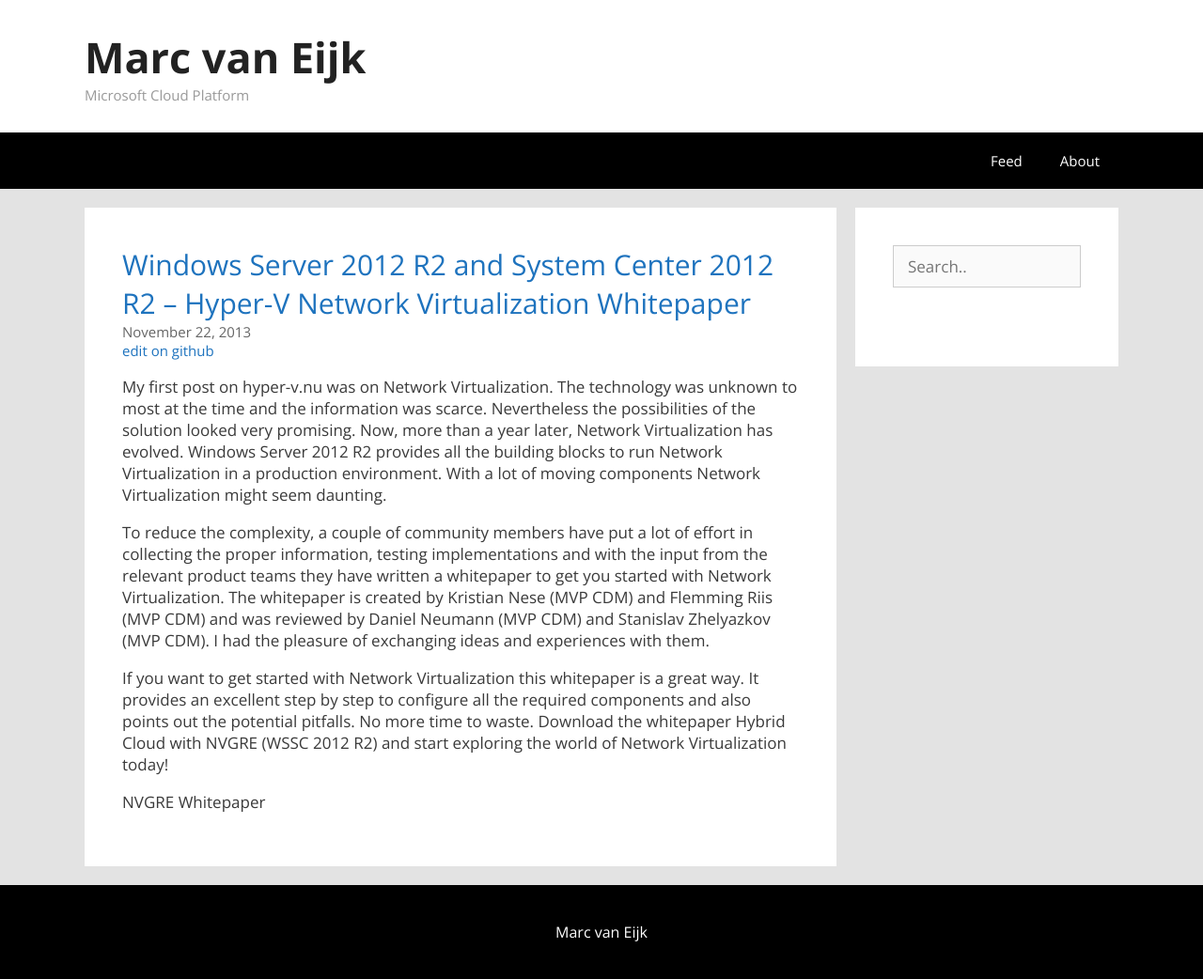
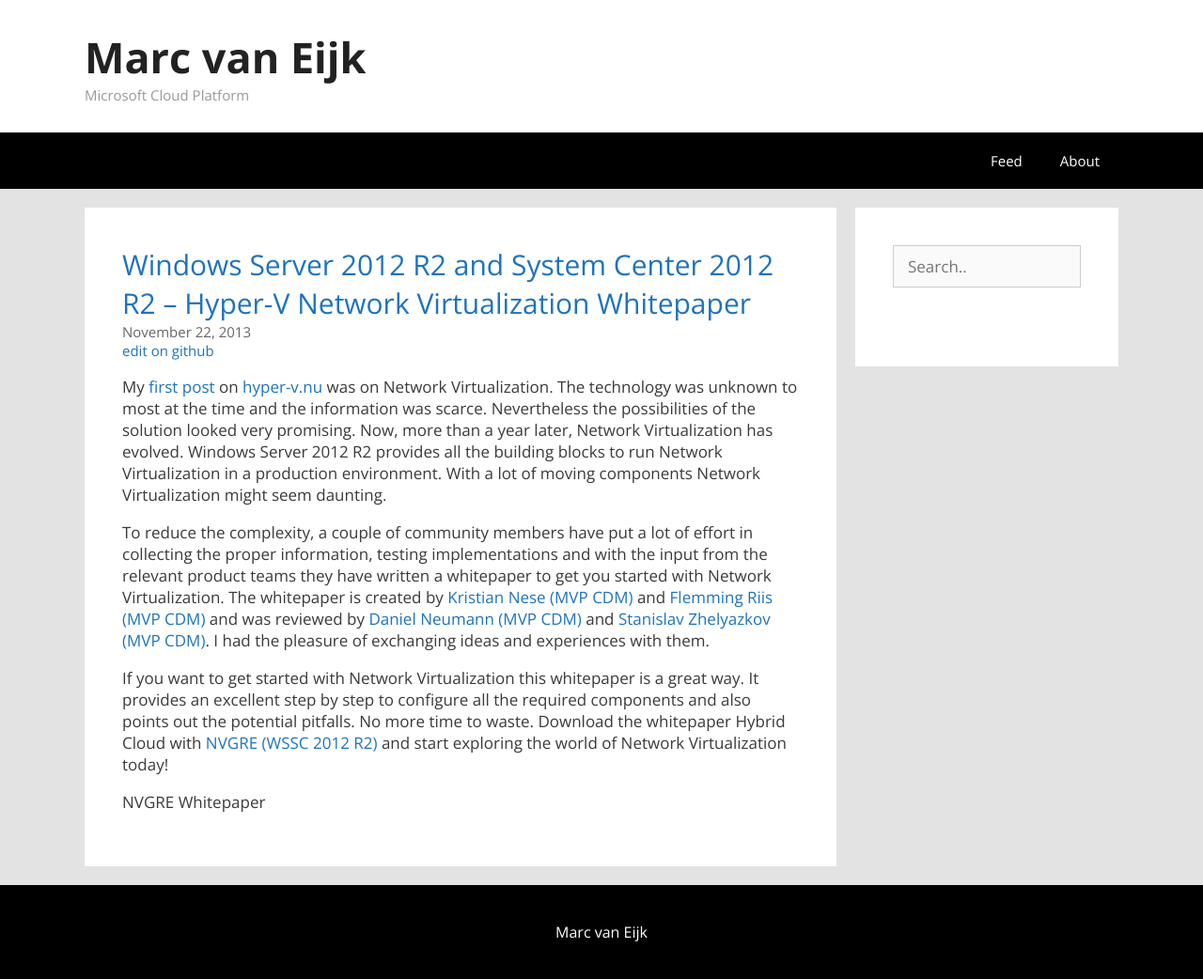
Before and after one commit to marcvaneijk/marcvaneijk.old, a Jekyll site: the page built from _posts/2013-11-22-whitepapernvgre.md, in a window 1280 px wide. Shown: the whole page at 94% size. Built offline with Jekyll 4.4.1, drawn with Linux system fonts in a browser that asks for light colours; nearby versions of some CDN libraries; part of the change alters nothing that is shown.

```diff
--- a/_posts/2013-11-22-whitepapernvgre.md
+++ b/_posts/2013-11-22-whitepapernvgre.md
@@ -5,10 +5,10 @@ author: Marc van Eijk
 title: Windows Server 2012 R2 and System Center 2012 R2 – Hyper-V Network Virtualization Whitepaper
 tags:
 ---
-My first post on hyper-v.nu was on Network Virtualization. The technology was unknown to most at the time and the information was scarce. Nevertheless the possibilities of the solution looked very promising. Now, more than a year later, Network Virtualization has evolved. Windows Server 2012 R2 provides all the building blocks to run Network Virtualization in a production environment. With a lot of moving components Network Virtualization might seem daunting.
+My [first post](/2012/08/24/hnv) on [hyper-v.nu](http://www.hyper-v.nu/) was on Network Virtualization. The technology was unknown to most at the time and the information was scarce. Nevertheless the possibilities of the solution looked very promising. Now, more than a year later, Network Virtualization has evolved. Windows Server 2012 R2 provides all the building blocks to run Network Virtualization in a production environment. With a lot of moving components Network Virtualization might seem daunting.
 
-To reduce the complexity, a couple of community members have put a lot of effort in collecting the proper information, testing implementations and with the input from the relevant product teams they have written a whitepaper to get you started with Network Virtualization. The whitepaper is created by Kristian Nese (MVP CDM) and Flemming Riis (MVP CDM) and was reviewed by Daniel Neumann (MVP CDM) and Stanislav Zhelyazkov (MVP CDM). I had the pleasure of exchanging ideas and experiences with them.
+To reduce the complexity, a couple of community members have put a lot of effort in collecting the proper information, testing implementations and with the input from the relevant product teams they have written a whitepaper to get you started with Network Virtualization. The whitepaper is created by [Kristian Nese (MVP CDM)](http://twitter.com/KristianNese) and [Flemming Riis (MVP CDM)](http://twitter.com/FlemmingRiis) and was reviewed by [Daniel Neumann (MVP CDM)](http://twitter.com/neumanndaniel) and [Stanislav Zhelyazkov (MVP CDM)](http://twitter.com/StanZhelyazkov). I had the pleasure of exchanging ideas and experiences with them.
 
-If you want to get started with Network Virtualization this whitepaper is a great way. It provides an excellent step by step to configure all the required components and also points out the potential pitfalls. No more time to waste. Download the whitepaper Hybrid Cloud with NVGRE (WSSC 2012 R2) and start exploring the world of Network Virtualization today!
+If you want to get started with Network Virtualization this whitepaper is a great way. It provides an excellent step by step to configure all the required components and also points out the potential pitfalls. No more time to waste. Download the whitepaper Hybrid Cloud with [NVGRE (WSSC 2012 R2)](http://gallery.technet.microsoft.com/Hybrid-Cloud-with-NVGRE-aa6e1e9a) and start exploring the world of Network Virtualization today!
 
 NVGRE Whitepaper
```
